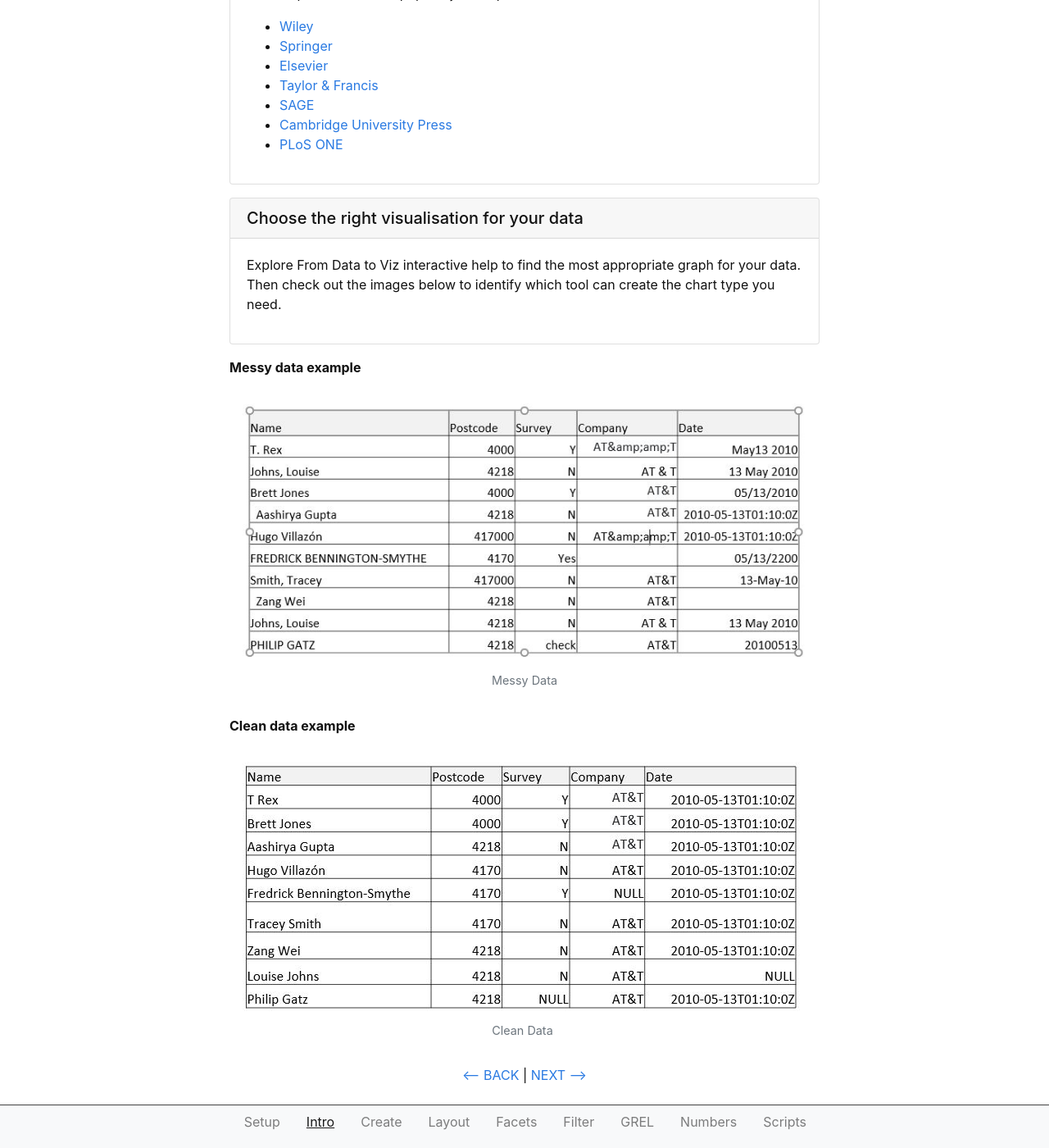
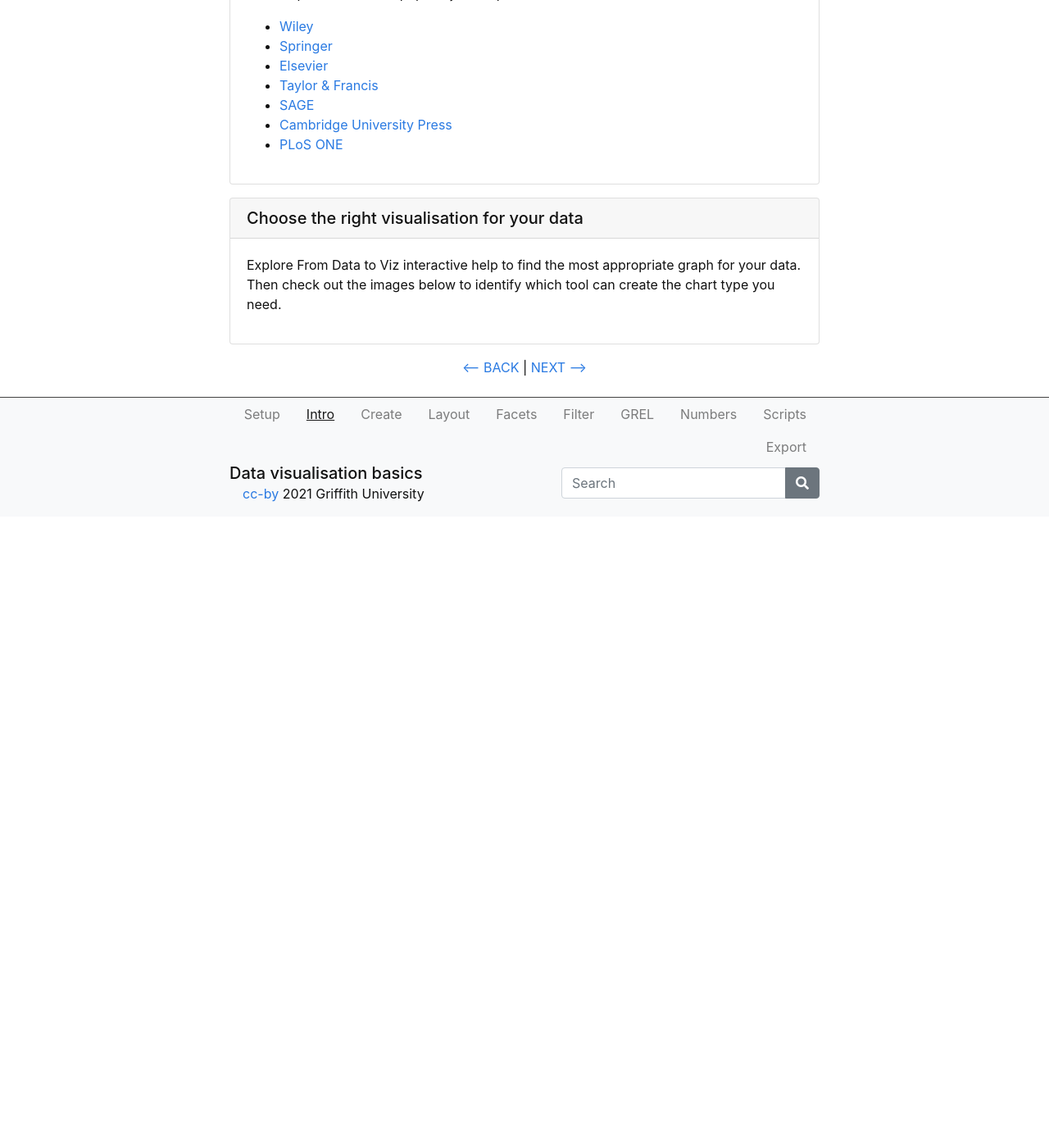
Before and after one commit to GULibrarySandbox/data-vis-basics, a Jekyll site: the page built from content/1-intro.md, in a window 1280 px wide and 1400 px high, scrolled down 1569 px. Shown: the whole window at 82% size. Built offline with Jekyll 4.4.1, drawn with Linux system fonts in a browser that asks for light colours; after the commit the page ends 2199 px from its top, so only the background shows below that.

Commit message:
Update 1-intro.md

```diff
--- a/content/1-intro.md
+++ b/content/1-intro.md
@@ -43,12 +43,6 @@ Publisher requirements differ for figures, tables, scanned images, photos and mo
 Explore From Data to Viz interactive help to find the most appropriate graph for your data.  Then check out the images below to identify which tool can create the chart type you need. {% endcapture %} {% include card.md header="Choose the right visualisation for your data" text=text %}
 
 
-**Messy data example**
-{% include figure.html img="MessyData.JPG" alt="Messy Data" caption="Messy Data" width="100%" %}
-
-**Clean data example**
-{% include figure.html img="TidyData.JPG" alt="Clean Data" caption="Clean Data" width="100%" %}
-
 
 <p align="center">
   <a href="https://griffithunilibrary.github.io/intro-data-wrangle/content/0-setup.html"><-- BACK</a> |
```
